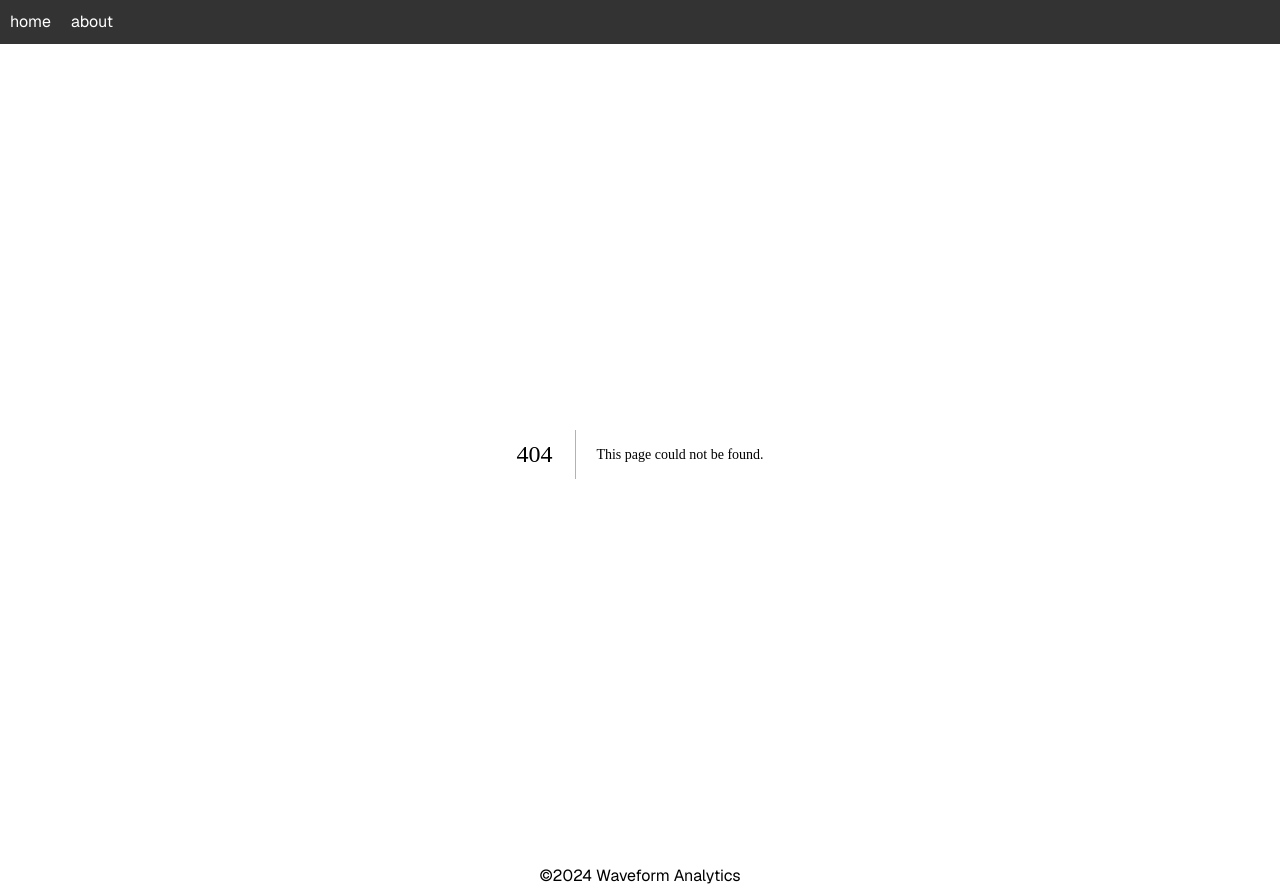
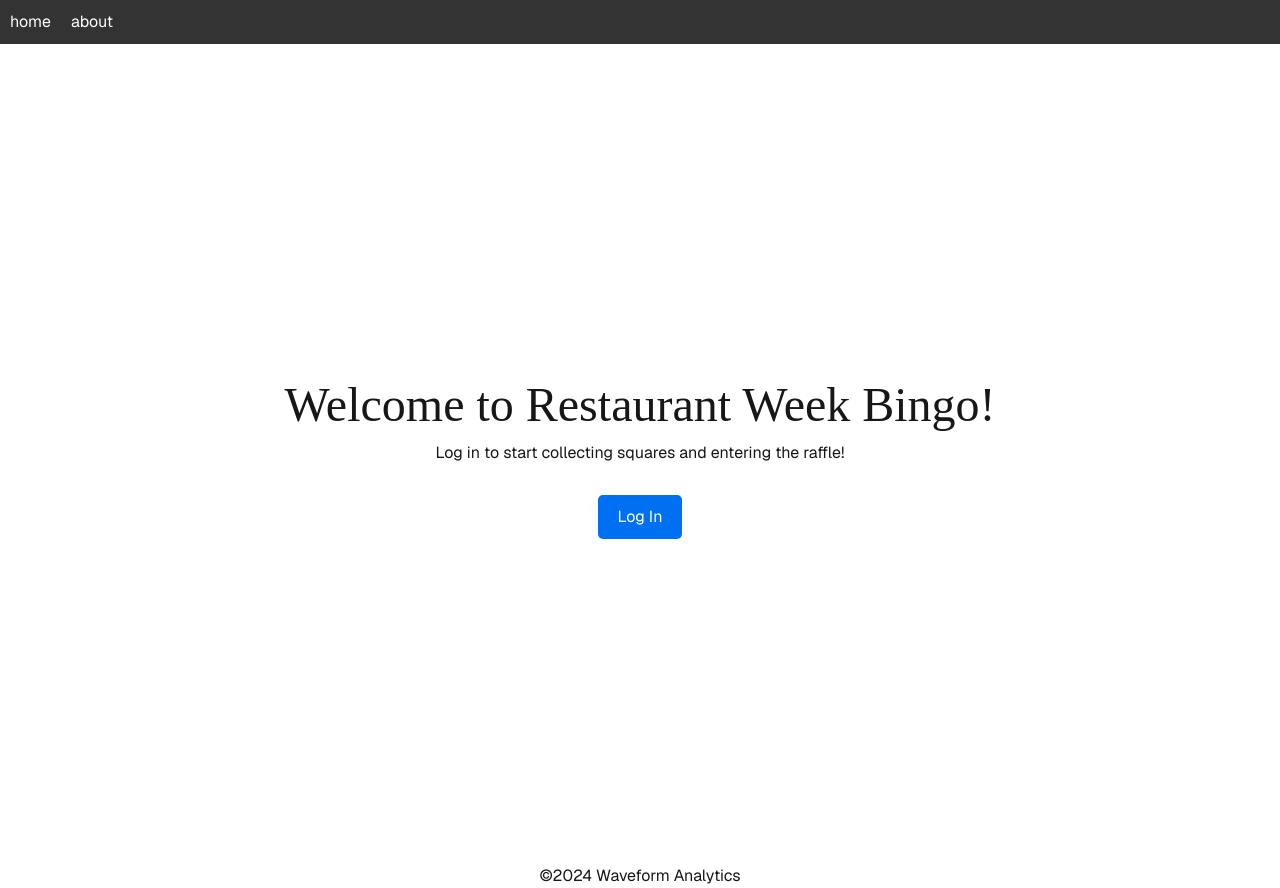
Before and after one commit to michellejw/restaurant-week-bingo, a Next.js app: page /landing in a window 1280 px wide. Before the commit this address had no page. Built offline with nearby package versions, Linux system fonts and the light colour scheme; a web font is replaced by a local one.

Commit message:
Add authentication, landing page, and middleware logic
Introduced Auth0 for user authentication, created a landing page for user login, and implemented middleware to restrict access to authenticated users. Updated the User model in the Prisma schema to include an `isAdmin` field.

```diff
--- /dev/null
+++ b/src/app/landing/page.tsx
@@ -0,0 +1,39 @@
+'use client';
+import React from 'react';
+
+const LandingPage: React.FC = () => {
+  return (
+    <div
+      style={{
+        display: 'flex',
+        justifyContent: 'center',
+        alignItems: 'center',
+        height: '100vh',
+        flexDirection: 'column',
+        textAlign: 'center',
+      }}
+    >
+      <h1>Welcome to Restaurant Week Bingo!</h1>
+      <p style={{ marginBottom: '20px' }}>
+        Log in to start collecting squares and entering the raffle!
+      </p>
+      <a
+        href="/api/auth/login"
+        style={{
+          display: 'inline-block',
+          padding: '10px 20px',
+          marginTop: '10px',
+          backgroundColor: '#0070f3',
+          color: 'white',
+          fontSize: '16px',
+          textDecoration: 'none',
+          borderRadius: '5px',
+        }}
+      >
+        Log In
+      </a>
+    </div>
+  );
+};
+
+export default LandingPage;
--- /dev/null
+++ b/src/pages/api/auth/[...auth0].ts
@@ -0,0 +1,3 @@
+import { handleAuth } from '@auth0/nextjs-auth0';
+
+export default handleAuth();
```
Also changed, not shown: src/middleware.ts (added, +24 -0 lines), 1 other file (tests, documents, lock files or other folders).
